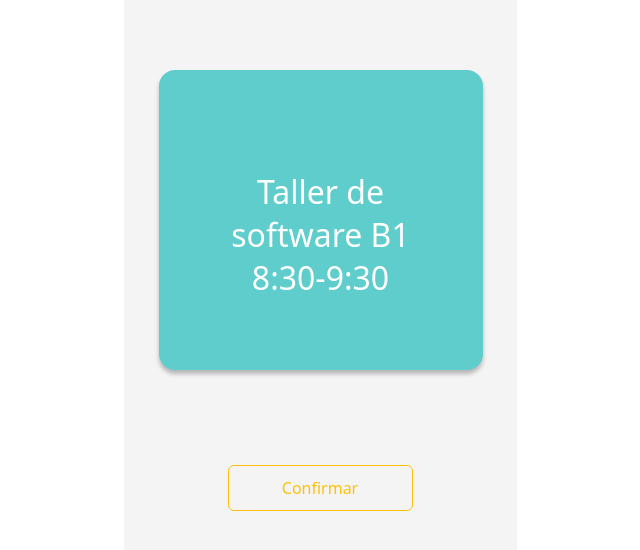
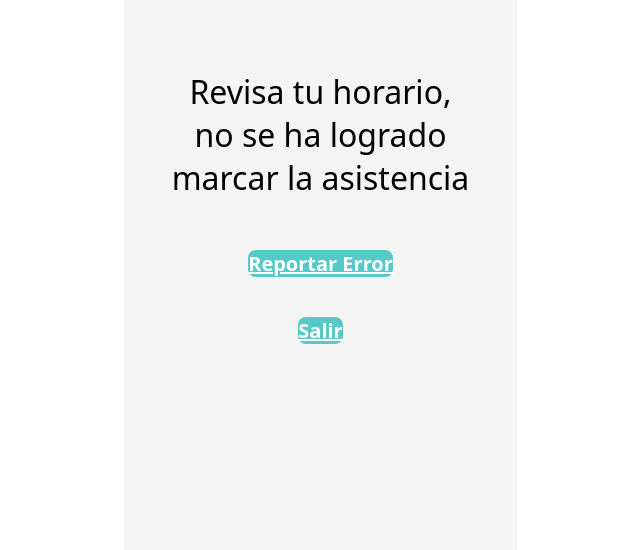
Before and after one commit to IngSoftUtalca/G1-ProyTaller-1-2024, a Vue app in the folder mainpage/: page / in a window 1280 px wide. Shown: the part 206-756 px from the top of the page, without its empty margins (320-960 px from the left). Built offline with nearby package versions, Linux system fonts and the light colour scheme.

Commit message:
Vista en Vue
Se agregan las Vistas crear_asistencia y
error_de_asistencia

Acutalmente no estan los rute por lo que es necesario modificar App.vue para ver los cambios de las 2 páginas de Vue

```diff
--- a/mainpage/src/App.vue
+++ b/mainpage/src/App.vue
@@ -4,36 +4,27 @@
   <div id="app" class="fondo" >
     <!-- Imagen en la parte superior -->
     <div class="row justify-content-center">
-      <img src="https://cdn.utalca.cl/img_utal/ins/utal.png" alt="Logo" class="img-fluid" style="max-width: 200px; max-height: 200px;">
+      <img src="https://cdn-icons-png.flaticon.com/512/845/845648.png" alt="Logo" class="img-fluid" style="max-width: 200px; max-height: 200px;">
     </div>
     <!-- Contenido principal -->
     <div class="row justify-content-center">
-          <div class="card-body">
-            <h3 class="ramos"> Taller de software B1 8:30-9:30</h3>
-          </div>
+      <h3 class="texto"> Revisa tu horario, no se ha logrado marcar la asistencia</h3>
     </div>
-    <!-- Botón de asistencia -->
-    <div>
-      <button type="button" class="btn btn-outline-warning">Confirmar</button>
+
+    <!-- Botones -->
+    <div class="partebaja">
+        <div class="button">
+          <a href="ruta" class="botonasistencia">Reportar Error</a>
+        </div>
+        <div class="button">
+          <a href="ruta" class="botonasistencia">Salir</a>
+        </div>
+      </div>
     </div>
-  </div>
 </center>
 </template>
 
 <script>
-export default {
-  data() {
-    return {
-      texto: ''
-    };
-  },
-  methods: {
-    marcarAsistencia() {
-      // Aquí puedes agregar la lógica para marcar la asistencia
-      console.log('Asistencia marcada');
-    }
-  }
-};
 </script>
 
 <style>
@@ -65,31 +56,51 @@ export default {
   text-align: center;
   color: #fff;
 }
+.texto{
+  width: 254px;
+  height: 30px;
+  flex-grow: 0;
+  margin: 100px 0 0;
+  font-size: 32px;
+  font-weight: 0.5px;
+  font-stretch: normal;
+  font-style: normal;
+  line-height: normal;
+  letter-spacing: normal;
+  text-align: center;
+  color: #000000;
+}
 
 
-.card-body {
 
-  width: 300px;
-  height: 300px;
-  flex-grow: 0;
-  margin: 5px 0;
-  padding: 113px 23px;
-  border-radius: 16px;
-  box-shadow: 0 4px 4px 0 rgba(0, 0, 0, 0.25);
-  background-color: #60cdcd;
+.botonasistencia {
+  width: 185px;
+  height: 46px;
+   /* Ajusta el margen del botón */
+  border-radius: 8px;
+  font-size: 20px;
+  font-weight: bold;
+  font-stretch: normal;
+  font-style: normal;
+  line-height: normal;
+  letter-spacing: normal;
+  color: #ffffff;
+  background-color: #55C8C8;
+  border: none; /* Elimina el borde */
+
+}
+.botonasistencia:active {
+  background-color: #F89D1E; /* Cambia el color al hacer clic */
+}
+.partebaja{
+  margin: 150px 0px ;
+
+}
+.button {
+  margin-top: 40px; /* Espacio entre el texto y el botón */
+}
 
 
-}
-
-.btn-outline-warning {
-  width: 185px;
-  height: 46px;
-  margin: 90px 58px 0 57px;
-  padding: 11px 32px 12px 33px;
-  border-radius: 16px;
-  color: orange;
-
-}
 
 .img-fluid {
   width: 213px;
--- /dev/null
+++ b/mainpage/src/components/error_de_asistencia.vue
@@ -0,0 +1,111 @@
+
+<template>
+    <center>
+    <div id="app" class="fondo" >
+      <!-- Imagen en la parte superior -->
+      <div class="row justify-content-center">
+        <img src="https://cdn-icons-png.flaticon.com/512/845/845648.png" alt="Logo" class="img-fluid" style="max-width: 200px; max-height: 200px;">
+      </div>
+      <!-- Contenido principal -->
+      <div class="row justify-content-center">
+        <h3 class="texto"> Revisa tu horario, no se ha logrado marcar la asistencia</h3>
+      </div>
+
+      <!-- Botones -->
+      <div class="partebaja">
+          <div class="button">
+            <a href="ruta" class="botonasistencia">Reportar Error</a>
+          </div>
+          <div class="button">
+            <a href="ruta" class="botonasistencia">Salir</a>
+          </div>
+        </div>
+      </div>
+  </center>
+  </template>
+
+  <script>
+  </script>
+
+  <style>
+  .fondo {
+    width: 393px;
+    height: 852px;
+    flex-grow: 0;
+    padding: 54px 46px 168px 47px;
+    background-color: #f4f4f4;
+  }
+   .logo{
+    width: 213px;
+    height: 48px;
+    margin: 56px 44px 90px 43px;
+    padding: 0 0.4px 0 0;
+  }
+
+  .ramos{
+    width: 254px;
+    height: 30px;
+    flex-grow: 0;
+    margin: 100px 0 0;
+    font-size: 32px;
+    font-weight: normal;
+    font-stretch: normal;
+    font-style: normal;
+    line-height: normal;
+    letter-spacing: normal;
+    text-align: center;
+    color: #fff;
+  }
+  .texto{
+    width: 254px;
+    height: 30px;
+    flex-grow: 0;
+    margin: 100px 0 0;
+    font-size: 32px;
+    font-weight: 0.5px;
+    font-stretch: normal;
+    font-style: normal;
+    line-height: normal;
+    letter-spacing: normal;
+    text-align: center;
+    color: #000000;
+  }
+
+
+
+  .botonasistencia {
+    width: 185px;
+    height: 46px;
+     /* Ajusta el margen del botón */
+    border-radius: 8px;
+    font-size: 20px;
+    font-weight: bold;
+    font-stretch: normal;
+    font-style: normal;
+    line-height: normal;
+    letter-spacing: normal;
+    color: #ffffff;
+    background-color: #55C8C8;
+    border: none; /* Elimina el borde */
+
+  }
+  .botonasistencia:active {
+    background-color: #F89D1E; /* Cambia el color al hacer clic */
+  }
+  .partebaja{
+    margin: 150px 0px ;
+
+  }
+  .button {
+    margin-top: 40px; /* Espacio entre el texto y el botón */
+  }
+
+
+
+  .img-fluid {
+    width: 213px;
+    height: 48px;
+    margin: 56px 44px 90px 43px;
+    padding: 0 0.4px 0 0;
+  }
+  </style>
```
Also changed, not shown: mainpage/src/components/crear_asistencia.vue (added, +100 -0 lines).
